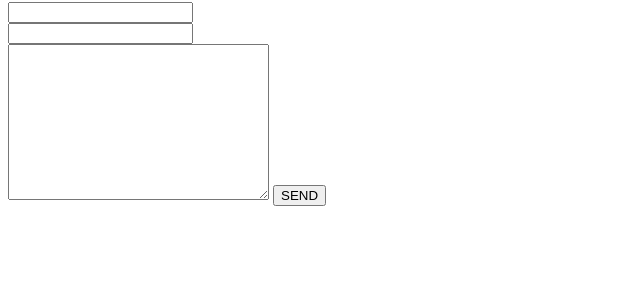
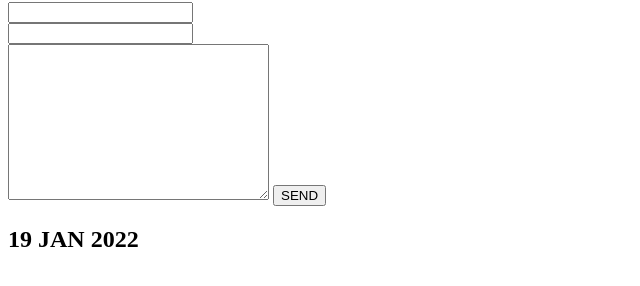
Before and after one commit to mdhasanalifsd/aboutme, a plain HTML site: page index.html in a window 1280 px wide. Shown: the part 462-748 px from the top of the page, without its empty margins (0-640 px from the left). Drawn offline with Linux system fonts and the light colour scheme.

Commit message:
Update index.html

```diff
--- a/index.html
+++ b/index.html
@@ -36,6 +36,7 @@
             <textarea name="message" cols="30" rows="10"></textarea>
             <input type="submit" value="SEND" class="submit">
         </form>
+        <h2> 19 JAN 2022 </h2>
 
 
     </body>
```
